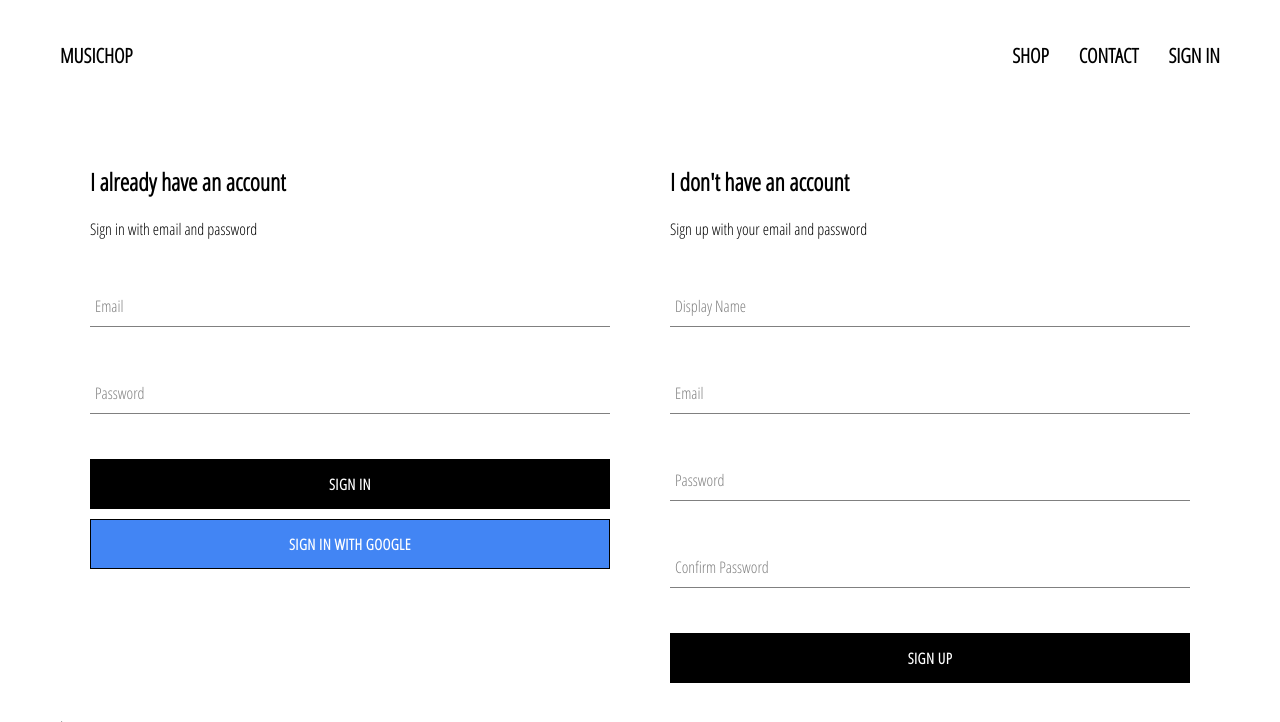
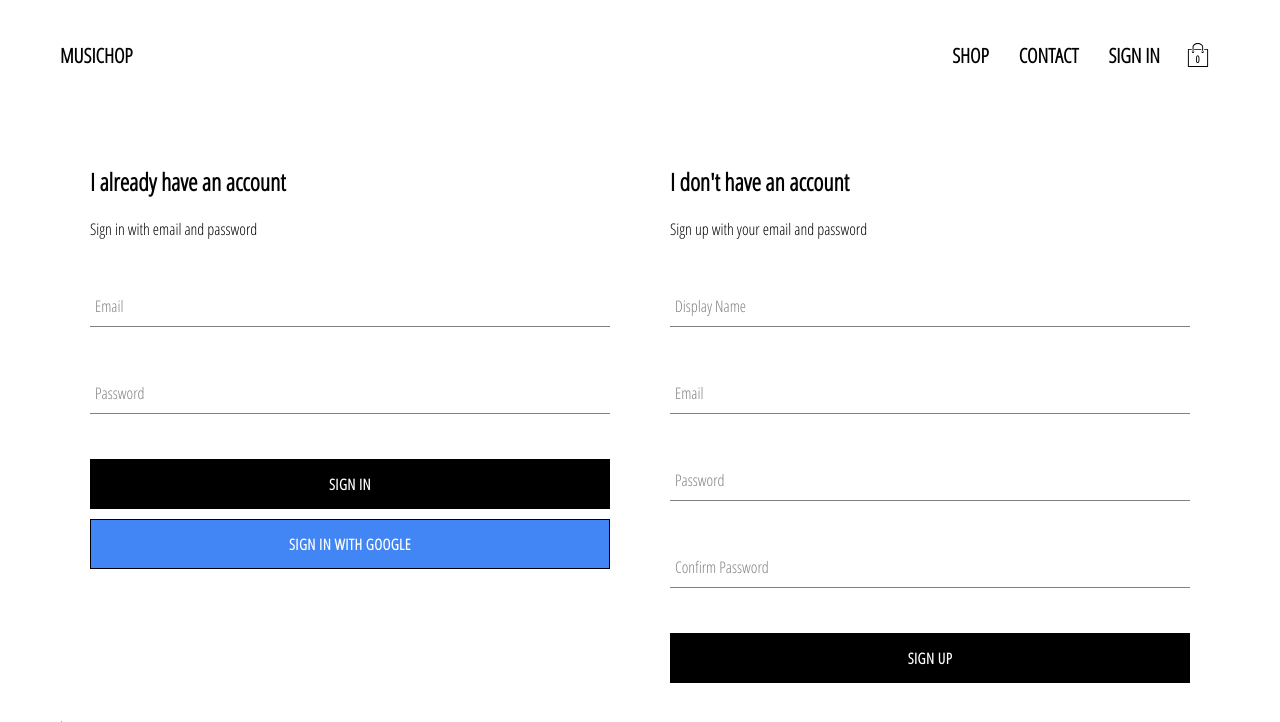
Before and after one commit to mryode/musichop, a React (Create React App) app in the folder client/: page /signin in a window 1280 px wide. Shown: the top 722 px of the page. Built offline with nearby package versions, Linux system fonts and the light colour scheme; no server answers.

Commit message:
add CartIcon and CartDropdown components, add cart redux object

```diff
--- a/client/src/components/Button/Button.jsx
+++ b/client/src/components/Button/Button.jsx
@@ -3,7 +3,12 @@ import PropTypes from 'prop-types';
 
 import './Button.scss';
 
-const Button = ({ children, type, onClick, isGoogleButton }) => (
+const Button = ({
+  children,
+  type = 'button',
+  onClick = null,
+  isGoogleButton = false,
+}) => (
   // eslint-disable-next-line react/button-has-type
   <button
     className={`${isGoogleButton ? 'google-button' : ''} custom-button`}
--- /dev/null
+++ b/client/src/components/CartDropdown/CartDropdown.jsx
@@ -0,0 +1,24 @@
+import React from 'react';
+
+import { connect } from 'react-redux';
+
+import Button from '../Button/Button';
+
+import './CartDropdown.scss';
+
+function CartDropdown({ hidden }) {
+  return (
+    <div
+      className={`cart-dropdown cart-dropdown-${hidden ? 'hidden' : 'visible'}`}
+    >
+      <div className="cart-item" />
+      <Button>GO TO CHECKOUT</Button>
+    </div>
+  );
+}
+
+const mapStateToProps = state => ({
+  hidden: state.cart.hidden,
+});
+
+export default connect(mapStateToProps)(CartDropdown);
--- /dev/null
+++ b/client/src/components/CartDropdown/CartDropdown.scss
@@ -0,0 +1,70 @@
+.cart-dropdown {
+  position: absolute;
+  width: 240px;
+  height: 340px;
+  flex-direction: column;
+  padding: 20px;
+  border: 1px solid black;
+  background-color: white;
+  top: 90px;
+  right: 72px;
+  z-index: 5;
+  transition: all 0.3;
+
+  &.cart-dropdown-hidden {
+    animation: scale-display--reversed 0.3s;
+    animation-fill-mode: forwards;
+    display: flex;
+  }
+
+  &.cart-dropdown-visible {
+    animation: scale-display 0.3s;
+    display: flex;
+  }
+
+  .cart-items {
+    height: 240px;
+    display: flex;
+    flex-direction: column;
+    overflow: scroll;
+  }
+
+  button {
+    margin-top: auto;
+  }
+}
+
+@keyframes scale-display {
+  0% {
+    opacity: 0;
+    transform: scale(0);
+    -webkit-transform: scale(0);
+  }
+
+  100% {
+    opacity: 1;
+    transform: scale(1);
+    -webkit-transform: scale(1);
+  }
+}
+
+@keyframes scale-display--reversed {
+  0% {
+    display: inline-flex;
+    opacity: 1;
+    transform: scale(1);
+    -webkit-transform: scale(1);
+  }
+  99% {
+    display: inline-flex;
+    opacity: 0;
+    transform: scale(0);
+    -webkit-transform: scale(0);
+  }
+  100% {
+    display: none;
+    opacity: 0;
+    transform: scale(0);
+    -webkit-transform: scale(0);
+  }
+}
--- /dev/null
+++ b/client/src/components/CartIcon/CartIcon.jsx
@@ -0,0 +1,26 @@
+import React from 'react';
+
+import { connect } from 'react-redux';
+import { ReactSVG } from 'react-svg';
+
+import cartActions from '../../redux/cart/cartActions';
+
+import './CartIcon.scss';
+
+function CartIcon({ toggleCartHidden }) {
+  return (
+    <div className="cart-icon" onClick={toggleCartHidden}>
+      <ReactSVG
+        className="shopping-icon"
+        src={`${process.env.PUBLIC_URL}/icons/shopping-bag.svg`}
+      />
+      <span className="item-count">0</span>
+    </div>
+  );
+}
+
+const mapDispatchToProps = dispatch => ({
+  toggleCartHidden: () => dispatch(cartActions.toggleCartHidden()),
+});
+
+export default connect(null, mapDispatchToProps)(CartIcon);
--- /dev/null
+++ b/client/src/components/CartIcon/CartIcon.scss
@@ -0,0 +1,21 @@
+.cart-icon {
+  width: 45px;
+  height: 45px;
+  position: relative;
+  display: flex;
+  align-items: center;
+  justify-content: center;
+  cursor: pointer;
+
+  .shopping-icon {
+    width: 24px;
+    height: 24px;
+  }
+
+  .item-count {
+    position: absolute;
+    font-size: 10px;
+    font-weight: bold;
+    bottom: 12px;
+  }
+}
--- a/client/src/components/Header/Header.jsx
+++ b/client/src/components/Header/Header.jsx
@@ -1,7 +1,12 @@
 import React from 'react';
 import PropTypes from 'prop-types';
+
 import { Link } from 'react-router-dom';
+
 import { connect } from 'react-redux';
+
+import CartIcon from '../CartIcon/CartIcon';
+import CartDropdown from '../CartDropdown/CartDropdown';
 
 import './Header.scss';
 
@@ -29,7 +34,9 @@ function Header({ currentUser, signOut }) {
             SIGN IN
           </Link>
         )}
+        <CartIcon />
       </div>
+      <CartDropdown />
     </header>
   );
 }
--- /dev/null
+++ b/client/src/redux/cart/cartActionTypes.js
@@ -0,0 +1,3 @@
+export const cartActionTypes = {
+  TOGGLE_CART_HIDDEN: 'TOGGLE_CART_HIDDEN',
+};
--- /dev/null
+++ b/client/src/redux/cart/cartActions.js
@@ -0,0 +1,11 @@
+import { cartActionTypes } from './cartActionTypes';
+
+const toggleCartHidden = () => ({
+  type: cartActionTypes.TOGGLE_CART_HIDDEN,
+});
+
+const cartActions = {
+  toggleCartHidden,
+};
+
+export default cartActions;
--- /dev/null
+++ b/client/src/redux/cart/cartReducer.js
@@ -0,0 +1,15 @@
+import { cartActionTypes } from './cartActionTypes';
+
+const initialState = {
+  hidden: true,
+};
+
+export default (state = initialState, { type, payload }) => {
+  switch (type) {
+    case cartActionTypes.TOGGLE_CART_HIDDEN:
+      return { ...state, hidden: !state.hidden };
+
+    default:
+      return state;
+  }
+};
--- a/client/src/redux/rootReducer.js
+++ b/client/src/redux/rootReducer.js
@@ -1,7 +1,9 @@
 import { combineReducers } from 'redux';
 
 import userReducer from './user/userReducer';
+import cartReducer from './cart/cartReducer';
 
 export default combineReducers({
   user: userReducer,
+  cart: cartReducer,
 });
```
Also changed, not shown: client/public/icons/shopping-bag.svg (added).
